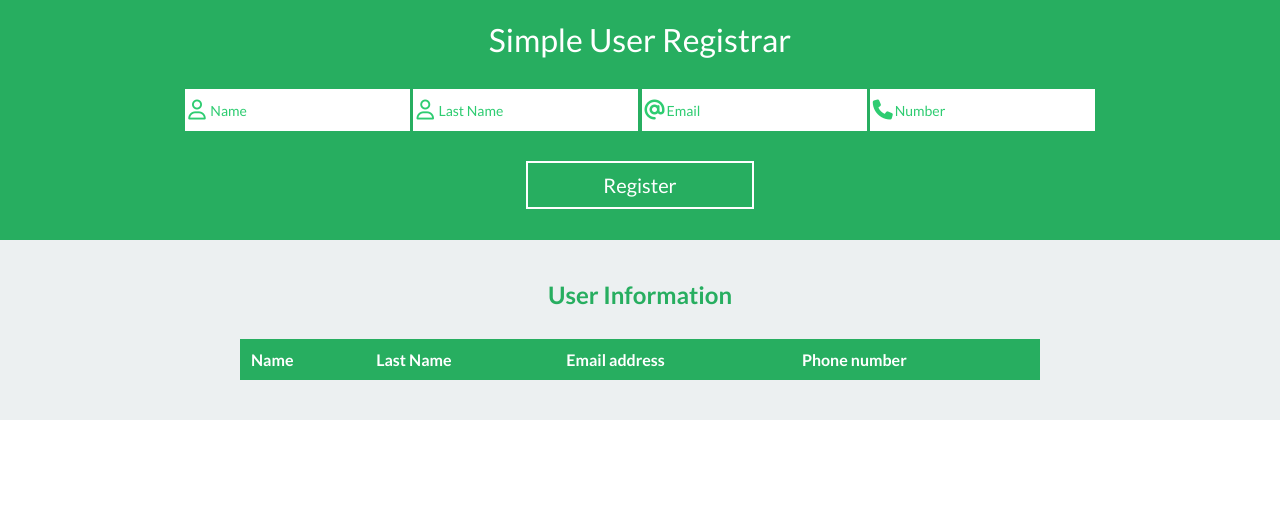
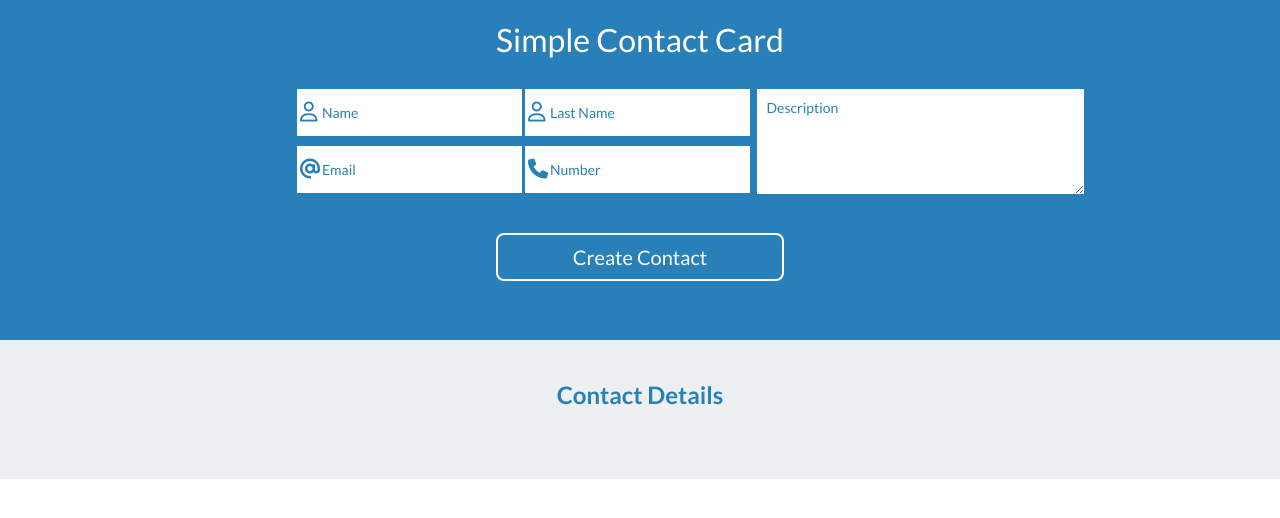
Before and after one commit to Safarali/simpleContactcardJquery, a PHP site: page /index.html in a window 1280 px wide. Shown: the top 518 px of the page. Run offline with PHP 8.4, Linux system fonts and the light colour scheme; lists and menus that the app fills with data are empty; some libraries are stand-ins or nearby versions.

Commit message:
Simple contact card using jQuery created

```diff
--- a/index.html
+++ b/index.html
@@ -9,8 +9,9 @@
         <div class="container">
             <header>
                 <div class="row">
-                    <h1>Simple User Registrar</h1>
+                    <h1>Simple Contact Card</h1>
                     <form class="registration" action="process.rb" method="post">
+                        <div class="details-inputs">
                             <div class="form-control">
                                 <i class="fa fa-user-o" aria-hidden="true"></i>
                                 <input type="text" name="name" id="name" placeholder="Name" required="true">
@@ -19,6 +20,7 @@
                                 <i class="fa fa-user-o" aria-hidden="true"></i>
                                 <input type="text" name="last_name" id="last_name" placeholder="Last Name" required="true">
                             </div>
+
                             <div class="form-control">
                                 <i class="fa fa-at" aria-hidden="true"></i>
                                 <input type="email" name="email" id="email" placeholder="Email" required="true">
@@ -27,35 +29,21 @@
                                 <i class="fa fa-phone" aria-hidden="true"></i>
                                 <input type="tel" name="tel" id="tel" placeholder="Number" required="true">
                             </div>
+                        </div>
+                        <div class="description-input">
+                            <textarea name="description" rows="5" cols="40" id="description" placeholder="Description"></textarea>
+                        </div>
+
+
                         <div class="register_btn">
-                            <button type="submit" name="button" id="btn">Register</button>
+                            <button type="submit" name="button" id="btn">Create Contact</button>
                         </div>
                     </form>
                 </div>
             </header>
-            <section class="table">
-                <div class="row">
-                    <h2>User Information</h2>
-                    <table>
-                        <thead>
-                            <tr>
-                                <th>
-                                    Name
-                                </th>
-                                <th>
-                                    Last Name
-                                </th>
-                                <th>
-                                    Email address
-                                </th>
-                                <th>
-                                    Phone number
-                                </th>
-                            </tr>
-                        </thead>
-                        <tbody>
-                        </tbody>
-                    </table>
+            <section class="contact-details">
+                <div class="row details">
+                    <h2>Contact Details</h2>
                 </div>
             </section>
         </div>
--- a/script.js
+++ b/script.js
@@ -1,18 +1,38 @@
+
+
 $(document).ready(function() {
     $('.registration').submit(function () {
         var name = $('#name').val();
         var last = $('#last_name').val();
         var email = $('#email').val();
         var tel = $('#tel').val();
+        var desc = $('#description').val();
 
+        if (name && last && email && tel && desc) {
+            $('.details').append(`
+                <div class="card">
+                    <h4>${name} ${last}</h4>
+                    <p class="email">Email: ${email}</p>
+                    <p class="tel">Phone $: ${tel}</p>
+                    <button id="toggle-btn">Description</button>
+                    <button id="delete">Delete</button>
+                    <p class="description">About: ${desc}</p>
+                </div>`);
 
-        var newData = "<tr><td>"+name+"</td><td>"+last+"</td><td>"+email+"</td><td>"+tel+"</td></tr>";
-        $('tbody').append(newData);
-        $('#name').val("");
-        $('#last_name').val("");
-        $('#email').val("");
-        $('#tel').val("")
+                $('#name').val("");
+                $('#last_name').val("");
+                $('#email').val("");
+                $('#tel').val("");
+                $('#description').val("");
+                $('.description').hide();
+
+        }
         return false;
     });
-
+    $('.details').on('click', '#toggle-btn', function(){
+        $(this).siblings('.description').slideToggle(200)
+    });
+    $('.details').on('click', '#delete', function () {
+        $(this).parent().hide();
+    })
 });
--- a/style.css
+++ b/style.css
@@ -17,9 +17,10 @@
 
 
 header {
-    height: 200px;
-    background-color: rgba(39, 174, 96,1.0);
+    height: 300px;
+    background-color: rgba(41, 128, 185,1.0);
     padding: 20px;
+
 }
 
 section {
@@ -34,30 +35,45 @@ h1 {
 }
 
 h2 {
-    color: rgba(39, 174, 96,1.0);
+    color: rgba(41, 128, 185,1.0);
     margin-bottom: 30px;
+    text-align: center;
 }
 /*================ Form =================*/
+.details-inputs {
+    display: inline-block;
+    width: 600px;
+    vertical-align: top;
+}
+.description-input {
+    display: inline-block;
+    width: 300px;
+    margin-left: -70px;
+}
+textarea {
+    padding: 10px;
+    outline: none;
+    font-size: 14px;
+    border: none;
+}
 .form-control {
     position: relative;
     display: inline-block;
+    margin-bottom: 10px;
 
 }
-
-
-
 .form-control i {
     position: absolute;
     pointer-events: none;
-    top: 11px;
+    top: 13px;
     left: 3px;
     font-size: 20px;
-    color: #2ecc71;
+    color: rgba(41, 128, 185,1.0);
 }
 input {
     padding-left: 25px;
-    padding-top: 6px;
-    padding-bottom: 6px;
+    padding-top: 8px;
+    padding-bottom: 9px;
     width: 200px;
     height: 30px;
     border: none;
@@ -70,54 +86,64 @@ input {
 
 #btn {
     font-size: 20px;
-    background-color: #27ae60;
+    background-color: rgba(41, 128, 185,1.0);
     border: 2px solid #fff;
     margin-top: 30px;
     color: #fff;
     padding: 10px 75px;
     outline: none;
+    border-radius: 8px;
 }
 
 
 #btn:hover {
-    background-color: rgba(46, 204, 113,1.0);
+    background-color: rgba(52, 152, 219,1.0);
 }
 
 
-input::-webkit-input-placeholder {
-    color: #2ecc71;
+input::-webkit-input-placeholder, textarea::-webkit-input-placeholder {
+    color: rgba(41, 128, 185,1.0);
+}
+
+/* Conact Card */
+
+.card {
+    border: 1px solid rgba(52, 152, 219,1.0);
+    padding: 20px 10px;
+    height: 250px;
+    width: 250px;
+    display: inline-block;
+    margin: 10px;
+    border-radius: 7px;
+    text-align: left;
+    vertical-align: top;
 }
 
 
-/* Table */
 
-table {
-    border-collapse: collapse;
-    width: 800px;
-    margin: auto;
-    text-align: left;
+#toggle-btn, #delete {
+    padding: 3px 20px;
+    border: 1px solid rgba(52, 152, 219,1.0);
+    background-color: #fff;
+    color: rgba(52, 152, 219,1.0);;
+    outline: none;
+    border-radius: 8px;
+
 }
 
-table, th, td {
-    border: 1px solid rgba(39, 174, 96,1.0);
+#delete {
+    background-color: rgba(192, 57, 43,1.0);
+    color: #fff;
+    border: none;
 }
 
-thead {
-    background-color: rgba(39, 174, 96,1.0);
+h4 {
+    margin-bottom: 20px;
+    font-size: 18px;
 }
-
-th, td {
-    padding: 10px;
+ p {
+    font-size: 14px;
+    line-height: 20px;
+    margin-bottom: 15px;
+    font-weight: 400;
 }
-
-th {
-    color: #fff;
-    border-top: none;
-}
-
-td {
-    color: rgba(52, 73, 94,1.0);
-}
-
-
-tr:nth-child(even) {background-color: #fff;}
```
Lines whose indentation alone changed are shown as unchanged.
